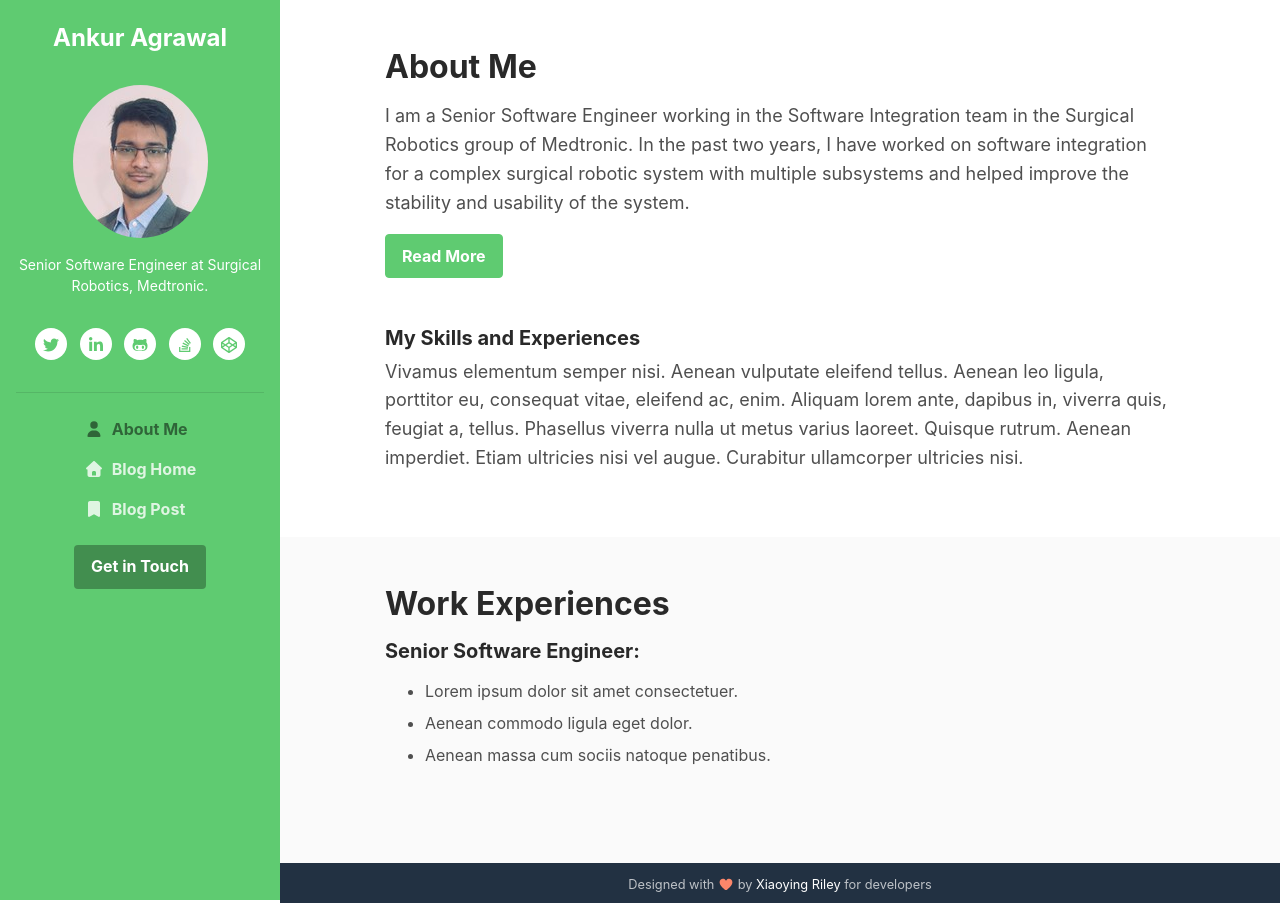
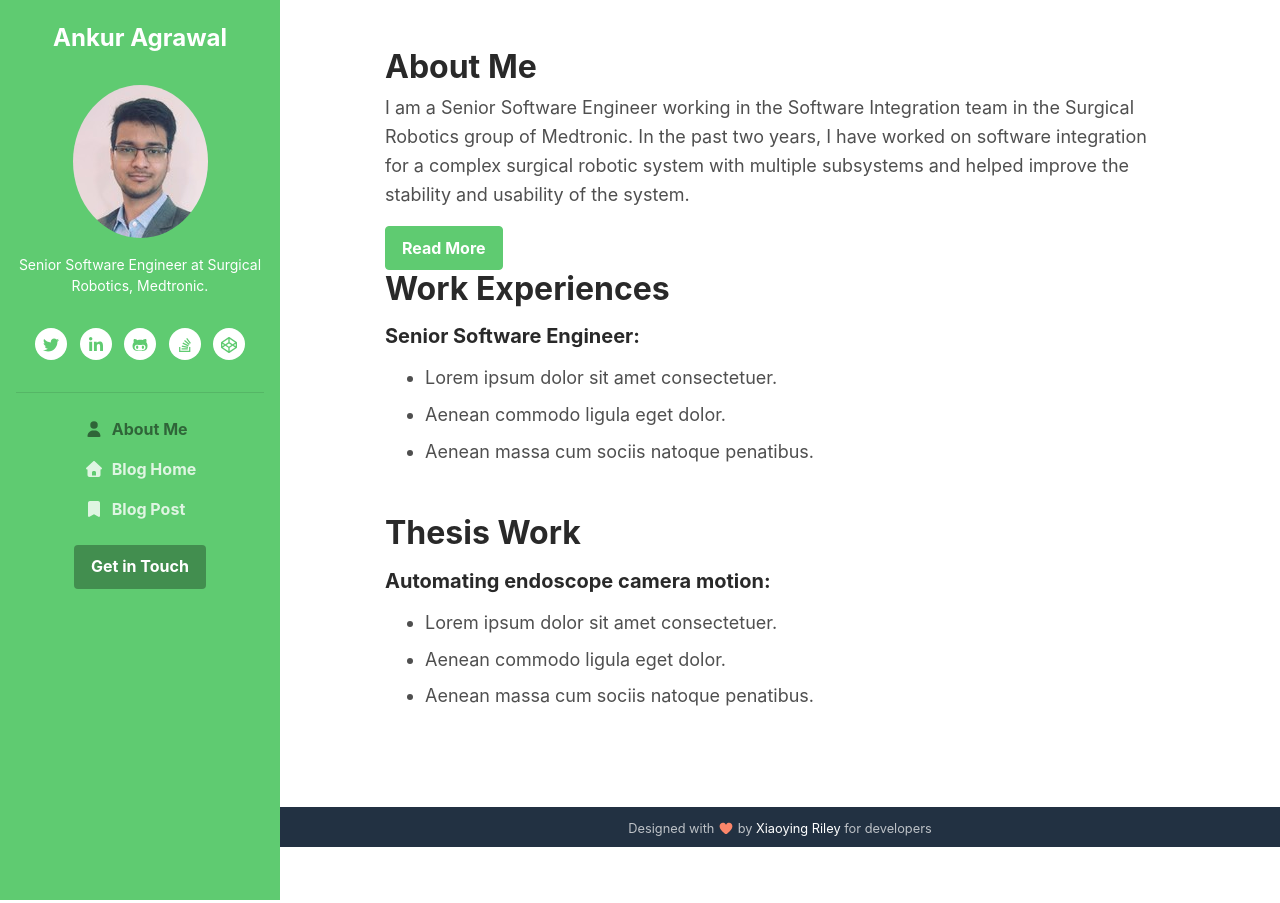
Before and after one commit to ankur-agrawal/ankur-agrawal.github.io, a Jekyll site: the page built from index.html, in a window 1280 px wide. Built offline with Jekyll 4.4.1, drawn with Linux system fonts in a browser that asks for light colours; nearby versions of some CDN libraries; library files that are not in the unit come from our copies.

```diff
--- a/index.html
+++ b/index.html
@@ -4,25 +4,16 @@ layout: default
 
 
 <article class="about-section py-5">
-		    <div class="container">
-			    <h2 class="title mb-3">About Me</h2>
+	<div class="container text-left">
+		<h2 class="heading">About Me</h2>
 
 		<p>I am a Senior Software Engineer working in the Software Integration team in the Surgical Robotics group of Medtronic. In the past two years, I have worked on software integration for a complex surgical robotic system with multiple subsystems and helped improve the stability and usability of the system.</p>
-				<span id="more"><br><br>
+		<span id="more">
 			<p>Before joining Medtronic, I graduated with a Master's degree in Robotics Engineering from Worcester Polytechnic Institute in 2018.</p>
 		</span>
 		<button class="btn btn-primary" onclick="readMore()">Read More</button>
+	</div>
 
-				<h5 class="mt-5">My Skills and Experiences</h5>
-			    <p>Vivamus elementum semper nisi. Aenean vulputate eleifend tellus. Aenean leo ligula, porttitor eu, consequat vitae, eleifend ac, enim. Aliquam lorem ante, dapibus in, viverra quis, feugiat a, tellus. Phasellus viverra nulla ut metus varius laoreet. Quisque rutrum. Aenean imperdiet. Etiam ultricies nisi vel augue. Curabitur ullamcorper ultricies nisi.</p>
-<!--			    <h5 class="mt-5">Side Projects</h5>-->
-<!--			    <p>Vivamus elementum semper nisi. Aenean vulputate eleifend tellus. Aenean leo ligula, porttitor eu, consequat vitae, eleifend ac, enim. Aliquam lorem ante, dapibus in, viverra quis, feugiat a, tellus. Phasellus viverra nulla ut metus varius laoreet. Quisque rutrum. Aenean imperdiet. Etiam ultricies nisi vel augue. Curabitur ullamcorper ultricies nisi.</p>-->
-
-<!--			    <figure><a href="https://made4dev.com"><img class="img-fluid" src="assets/images/promo-banner.jpg" alt="image"></a></figure>-->
-		    </div>
-	    </article><!--//about-section-->
-
-		<section class="cta-section theme-bg-light py-5">
 	<div class="container text-left">
 		<h2 class="heading">Work Experiences</h2>
 		<div class="intro"></div>
@@ -32,12 +23,17 @@ layout: default
 			  <li class="mb-2">Aenean commodo ligula eget dolor.</li>
 			  <li class="mb-2">Aenean massa cum sociis natoque penatibus.</li>
 			</ul>
-<!--				<form class="signup-form form-inline justify-content-center pt-3">-->
-<!--					<div class="form-group">-->
-<!--						<label class="sr-only" for="semail">Your email</label>-->
-<!--						<input type="email" id="semail" name="semail1" class="form-control mr-md-1 semail" placeholder="Enter email">-->
-<!--					</div>-->
-<!--					<button type="submit" class="btn btn-primary">Subscribe</button>-->
-<!--				</form>-->
 	</div><!--//container-->
-		</section>
+
+	<div class="container text-left">
+		<h2 class="heading">Thesis Work</h2>
+		<div class="intro"></div>
+		<h5 class="my-3">Automating endoscope camera motion:</h5>
+			<ul class="mb-5">
+			  <li class="mb-2">Lorem ipsum dolor sit amet consectetuer.</li>
+			  <li class="mb-2">Aenean commodo ligula eget dolor.</li>
+			  <li class="mb-2">Aenean massa cum sociis natoque penatibus.</li>
+			</ul>
+	</div><!--//container-->
+
+</article><!--//about-section-->
```
Also changed, not shown: contact.html (+13 -10 lines). Lines whose indentation alone changed are shown as unchanged.
